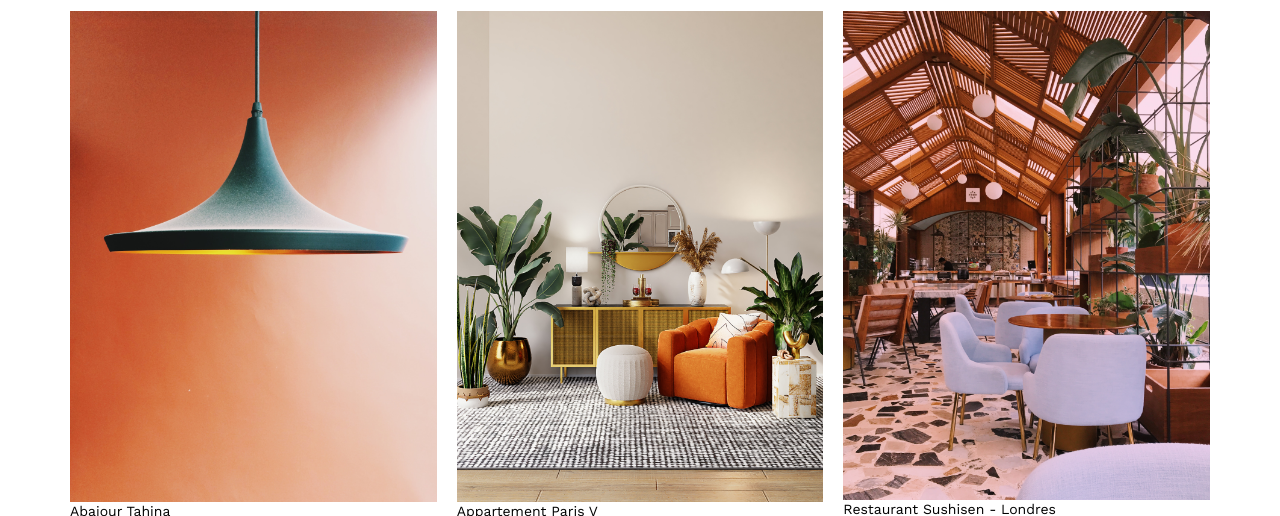
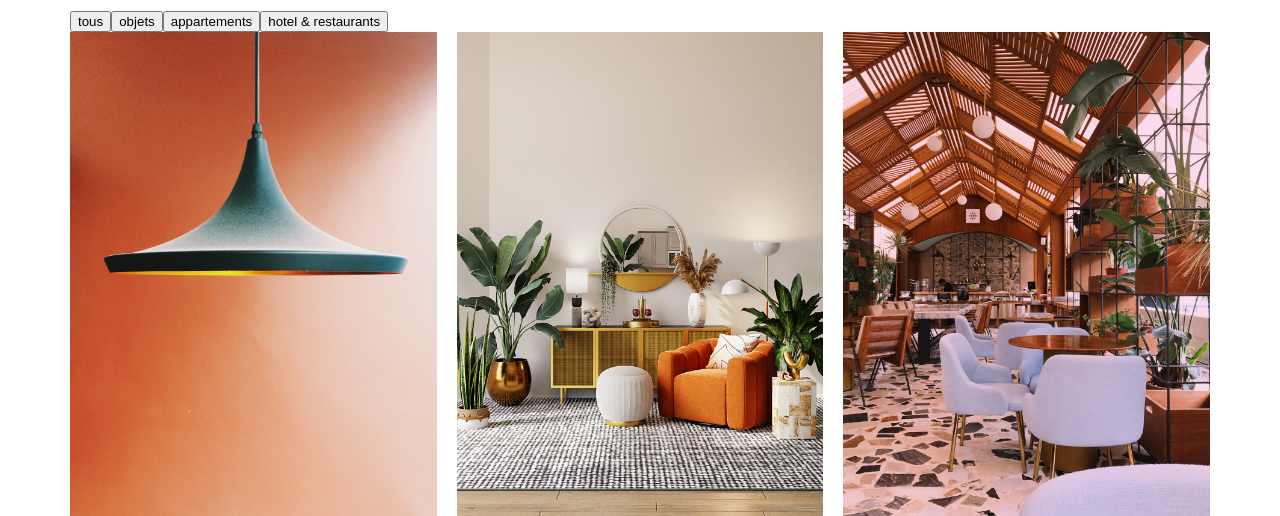
Before and after one commit to ContessiOmar/Sophie_Bluel, a plain HTML site: page FrontEnd/index.html in a window 1280 px wide. Shown: the part 584-1100 px from the top of the page. Drawn offline with nearby package versions, Linux system fonts and the light colour scheme.

Commit message:
ajoute filtre js

```diff
--- /dev/null
+++ b/FrontEnd/assets/script.js
@@ -0,0 +1,178 @@
+/**
+ * Tableau de declaration d'appartenance des projets.
+ * @type {Array}
+ */
+const gallery = [
+    {
+        "id": 1,
+        "title": "Abajour Tahina",
+        "imageUrl": "http://localhost:5678/images/abajour-tahina1651286843956.png",
+        "categoryId": 1,
+        "userId": 1,
+        "category": {
+            "id": 1,
+            "name": "Objets"
+        }
+    },
+    {
+        "id": 2,
+        "title": "Appartement Paris V",
+        "imageUrl": "http://localhost:5678/images/appartement-paris-v1651287270508.png",
+        "categoryId": 2,
+        "userId": 1,
+        "category": {
+            "id": 2,
+            "name": "Appartements"
+        }
+    },
+    {
+        "id": 3,
+        "title": "Restaurant Sushisen - Londres",
+        "imageUrl": "http://localhost:5678/images/restaurant-sushisen-londres1651287319271.png",
+        "categoryId": 3,
+        "userId": 1,
+        "category": {
+            "id": 3,
+            "name": "Hotels & restaurants"
+        }
+    },
+    {
+        "id": 4,
+        "title": "Villa “La Balisiere” - Port Louis",
+        "imageUrl": "http://localhost:5678/images/la-balisiere1651287350102.png",
+        "categoryId": 2,
+        "userId": 1,
+        "category": {
+            "id": 2,
+            "name": "Appartements"
+        }
+    },
+    {
+        "id": 5,
+        "title": "Structures Thermopolis",
+        "imageUrl": "http://localhost:5678/images/structures-thermopolis1651287380258.png",
+        "categoryId": 1,
+        "userId": 1,
+        "category": {
+            "id": 1,
+            "name": "Objets"
+        }
+    },
+    {
+        "id": 6,
+        "title": "Appartement Paris X",
+        "imageUrl": "http://localhost:5678/images/appartement-paris-x1651287435459.png",
+        "categoryId": 2,
+        "userId": 1,
+        "category": {
+            "id": 2,
+            "name": "Appartements"
+        }
+    },
+    {
+        "id": 7,
+        "title": "Pavillon “Le coteau” - Cassis",
+        "imageUrl": "http://localhost:5678/images/le-coteau-cassis1651287469876.png",
+        "categoryId": 2,
+        "userId": 1,
+        "category": {
+            "id": 2,
+            "name": "Appartements"
+        }
+    },
+    {
+        "id": 8,
+        "title": "Villa Ferneze - Isola d’Elba",
+        "imageUrl": "http://localhost:5678/images/villa-ferneze1651287511604.png",
+        "categoryId": 2,
+        "userId": 1,
+        "category": {
+            "id": 2,
+            "name": "Appartements"
+        }
+    },
+    {
+        "id": 9,
+        "title": "Appartement Paris XVIII",
+        "imageUrl": "http://localhost:5678/images/appartement-paris-xviii1651287541053.png",
+        "categoryId": 2,
+        "userId": 1,
+        "category": {
+            "id": 2,
+            "name": "Appartements"
+        }
+    },
+    {
+        "id": 10,
+        "title": "Bar “Lullaby” - Paris",
+        "imageUrl": "http://localhost:5678/images/bar-lullaby-paris1651287567130.png",
+        "categoryId": 3,
+        "userId": 1,
+        "category": {
+            "id": 3,
+            "name": "Hotels & restaurants"
+        }
+    },
+    {
+        "id": 11,
+        "title": "Hotel First Arte - New Delhi",
+        "imageUrl": "http://localhost:5678/images/hotel-first-arte-new-delhi1651287605585.png",
+        "categoryId": 3,
+        "userId": 1,
+        "category": {
+            "id": 3,
+            "name": "Hotels & restaurants"
+        }
+    }
+]
+
+// Tableau déclarant les catégories
+const categories = [
+    { "id": 0, "name": "tous" },
+    { "id": 1, "name": "objets" },
+    { "id": 2, "name": "appartements" },
+    { "id": 3, "name": "hotel & restaurants" }
+];
+
+
+// Sélectionner l'array
+const galleryDiv = document.querySelector('.gallery');
+
+// Conteneur pour les boutons de filtre
+const buttonsDiv = document.createElement('div');
+buttonsDiv.classList.add('filter-buttons');
+
+// Creation boutons de filtre pour chaque catégorie
+categories.forEach(category => {
+    const button = document.createElement('button');
+    button.textContent = category.name;
+
+     // Ajouter un evénements au clic du bouton
+    button.addEventListener('click', function () {
+        filterImages(category.id);
+    });
+
+    // Ajouter le bouton
+    buttonsDiv.appendChild(button);
+});
+
+// Insérer le conteneur des boutons avant la galerie
+const portfolioSection = document.getElementById('portfolio');
+portfolioSection.insertBefore(buttonsDiv, galleryDiv);
+portfolioSection.appendChild(galleryDiv);
+
+// Fonction pour filtrer les images
+function filterImages(categoryId) {
+    const images = gallery.filter(image => image.categoryId === categoryId || categoryId === 0);
+
+     // Vider la galerie
+    galleryDiv.innerHTML = '';
+
+      // Ajouter les images filtrées à la galerie
+    images.forEach(image => {
+        const img = document.createElement('img');
+        img.src = image.imageUrl;
+        img.alt = image.title;
+        galleryDiv.appendChild(img);
+    });
+}
--- a/FrontEnd/index.html
+++ b/FrontEnd/index.html
@@ -1,15 +1,18 @@
 <!DOCTYPE html>
 <html lang="fr">
+
 <head>
 	<meta charset="UTF-8">
 	<title>Sophie Bluel - Architecte d'intérieur</title>
 	<meta name="viewport" content="width=device-width, initial-scale=1.0">
 	<link rel="preconnect" href="https://fonts.googleapis.com">
 	<link rel="preconnect" href="https://fonts.gstatic.com" crossorigin>
-	<link href="https://fonts.googleapis.com/css2?family=Syne:wght@700;800&family=Work+Sans&display=swap" rel="stylesheet">
+	<link href="https://fonts.googleapis.com/css2?family=Syne:wght@700;800&family=Work+Sans&display=swap"
+		rel="stylesheet">
 	<meta name="description" content="">
 	<link rel="stylesheet" href="./assets/style.css">
 </head>
+
 <body>
 	<header>
 		<h1>Sophie Bluel <span>Architecte d'inteérieur</span></h1>
@@ -29,9 +32,13 @@
 			</figure>
 			<article>
 				<h2>Designer d'espace</h2>
-			<p>Je raconte votre histoire, je valorise vos idées. Je vous accompagne de la conception à la livraison finale du chantier.</p>
-			<p>Chaque projet sera étudié en commun, de façon à mettre en valeur les volumes, les matières et les couleurs dans le respect de l’esprit des lieux et le choix adapté des matériaux. Le suivi du chantier sera assuré dans le souci du détail, le respect du planning et du budget.</p>
-			<p>En cas de besoin, une équipe pluridisciplinaire peut-être constituée : architecte DPLG, décorateur(trice)</p>
+				<p>Je raconte votre histoire, je valorise vos idées. Je vous accompagne de la conception à la livraison
+					finale du chantier.</p>
+				<p>Chaque projet sera étudié en commun, de façon à mettre en valeur les volumes, les matières et les
+					couleurs dans le respect de l’esprit des lieux et le choix adapté des matériaux. Le suivi du
+					chantier sera assuré dans le souci du détail, le respect du planning et du budget.</p>
+				<p>En cas de besoin, une équipe pluridisciplinaire peut-être constituée : architecte DPLG,
+					décorateur(trice)</p>
 			</article>
 		</section>
 		<section id="portfolio">
@@ -105,5 +112,7 @@
 			</ul>
 		</nav>
 	</footer>
+	<script src="./assets/script.js"></script>
 </body>
+
 </html>
```
Lines whose indentation alone changed are shown as unchanged.
